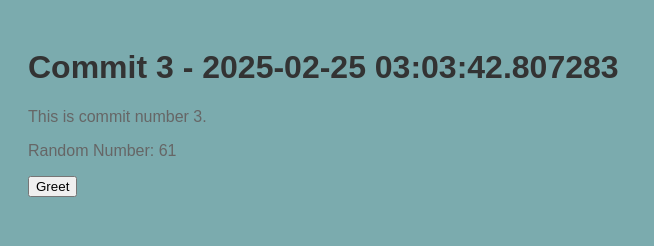
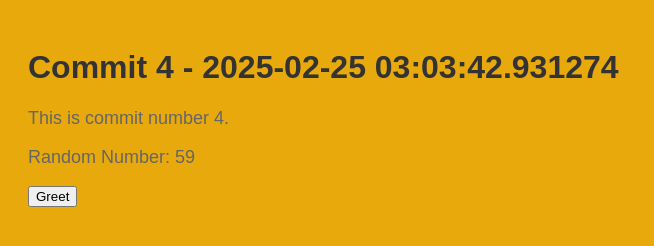
Before and after one commit to legbald0d/myrep-repo-20250225030335, a plain HTML site: page index.html in a window 1280 px wide. Shown: the whole page, without its empty margins (0-654 px from the left). Drawn offline with Linux system fonts and the light colour scheme.

Commit message:
📝 Commit 4 with HTML, CSS, and JS

```diff
--- a/index.html
+++ b/index.html
@@ -2,13 +2,13 @@
     <!DOCTYPE html>
     <html>
     <head>
-        <title>Commit 3 - 2025-02-25 03:03:42.807283</title>
+        <title>Commit 4 - 2025-02-25 03:03:42.931274</title>
         <link rel="stylesheet" href="style.css">
     </head>
     <body>
-        <h1>Commit 3 - 2025-02-25 03:03:42.807283</h1>
-        <p>This is commit number 3.</p>
-        <p>Random Number: 61</p>
+        <h1>Commit 4 - 2025-02-25 03:03:42.931274</h1>
+        <p>This is commit number 4.</p>
+        <p>Random Number: 59</p>
         <button onclick="greet()">Greet</button>
         <script src="script.js"></script>
     </body>
--- a/script.js
+++ b/script.js
@@ -2,4 +2,4 @@
     function greet() {
         alert('Hello from commit ' + commitNumber + '!');
     }
-    var commitNumber = 3;
+    var commitNumber = 4;
--- a/style.css
+++ b/style.css
@@ -1,7 +1,7 @@
 
     body {
         font-family: Arial, sans-serif;
-        background-color: #7babae;
+        background-color: #e8a90c;
         padding: 20px;
     }
     h1 {
@@ -9,5 +9,5 @@
     }
     p {
         color: #666;
-        font-size: 16px;
+        font-size: 18px;
     }
```
